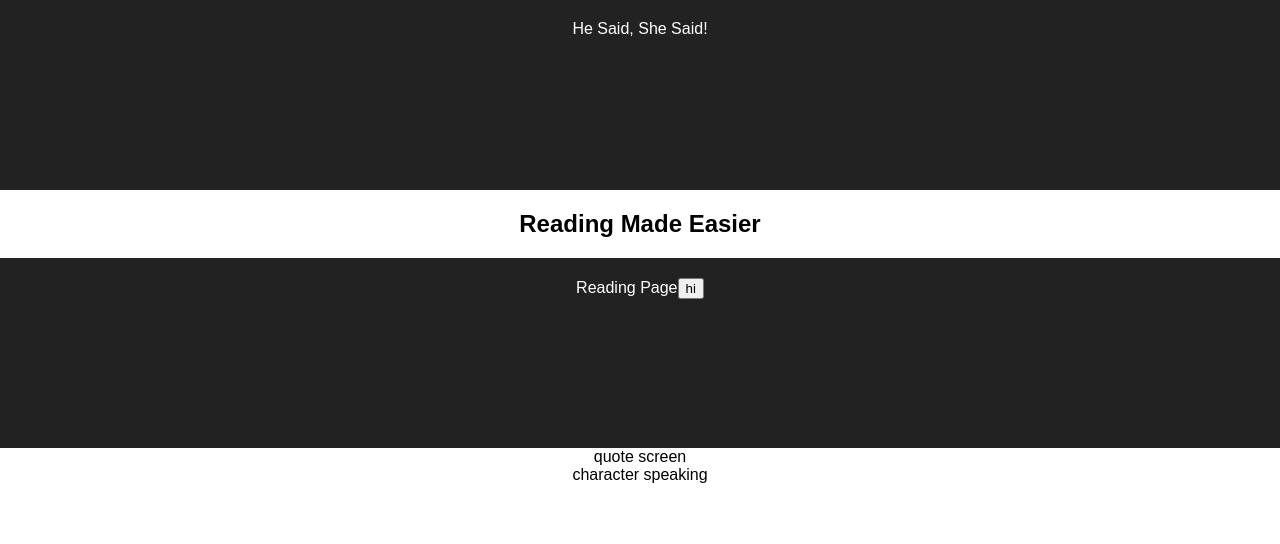
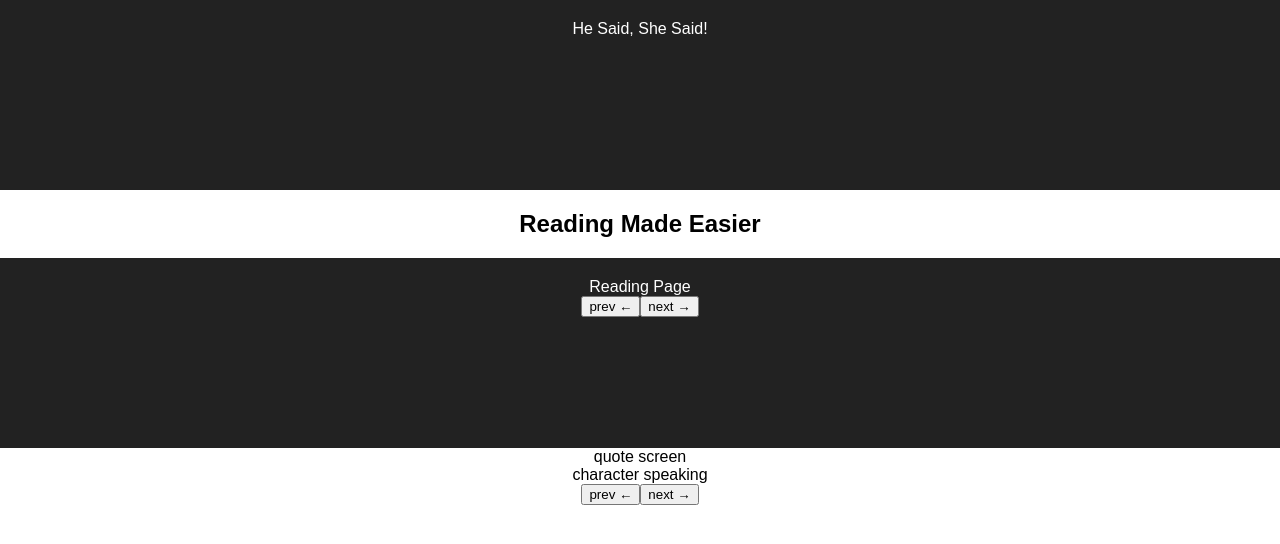
Before and after one commit to RBorynski/he-said-she-said, a React (Create React App) app in the folder story_app/: page /reading in a window 1280 px wide. Shown: the top 544 px of the page. Built offline with nearby package versions, Linux system fonts and the light colour scheme.

Commit message:
Working on component structure

```diff
--- a/story_app/src/App.js
+++ b/story_app/src/App.js
@@ -3,8 +3,28 @@ import logo from './logo.svg';
 import './App.css';
 import { BrowserRouter as Router, Route } from "react-router-dom"
 import ReadingPage from "./ReadingPage"
+import PrevNextButtons from "./PrevNextButtons"
 
 class App extends Component {
+
+ constructor(props) {
+    super(props);
+    this.state = {page: 0} ;
+
+    // This binding is necessary to make `this` work in the callback
+    this.increasePage = this.increasePage.bind(this);
+    this.decreasePage = this.decreasePage.bind(this);
+  }
+
+increasePage () {
+    this.setState({page: this.state.page + 1});
+  console.log(this.state.page)
+  }
+
+  decreasePage () {
+    this.setState({page: this.state.page - 1});
+  console.log(this.state.page)
+  }
 
   render() {
     return (
@@ -19,6 +39,12 @@ class App extends Component {
 
 
 <Route path="/reading" component={ReadingPage} />
+ <PrevNextButtons
+ page =  {this.state.page}
+ decreasePage = {this.decreasePage}
+ increasePage = {this.increasePage}
+
+  />
 </div>
 </Router>
     );
--- a/story_app/src/NextCharButton/index.js
+++ /dev/null
@@ -1,31 +0,0 @@
-import React, { Component } from "react"
-
-class NextCharButton extends  Component {
-  constructor(props) {
-    super(props);
-    this.state = {page: 0} ;
-
-    // This binding is necessary to make `this` work in the callback
-    this.increaseScore = this.increaseScore.bind(this);
-  }
-
-increaseScore () {
-    this.setState({page : this.state.page + 1});
-  }
-
-  render() {
-    return (
-      <button onClick={this.increaseScore}>
-        hi
-
-      </button>
-    );
-  }
-
-
-// ReactDOM.render(
-//   <NextCharButton />,
-//   document.getElementById('root')
-// );
-};
-export default NextCharButton
--- /dev/null
+++ b/story_app/src/PrevNextButtons/index.js
@@ -0,0 +1,21 @@
+import React, { Component } from "react"
+
+class PrevNextButtons extends  Component {
+
+
+  render() {
+    return (
+      <div>
+      <button onClick={this.props.decreasePage}>
+        prev &larr;
+      </button>
+      <button onClick={this.props.increasePage}>
+        next &rarr;
+
+      </button>
+    </div>
+    );
+  }
+
+};
+export default PrevNextButtons
--- a/story_app/src/ReadingPage/index.js
+++ b/story_app/src/ReadingPage/index.js
@@ -1,6 +1,6 @@
 import React, { Component } from "react"
 import { BrowserRouter as Router, Route } from "react-router-dom"
-import NextCharButton from "../NextCharButton"
+import PrevNextButtons from "../PrevNextButtons"
 
 // console.log(StoriesArray)
 
@@ -21,7 +21,7 @@ class ReadingPage extends Component {
       <div className="MainView">
         <header className="App-header">
          Reading Page
-         <NextCharButton/>
+         <PrevNextButtons/>
         </header>
      <div class = "Quote Screen">
 quote screen
```
